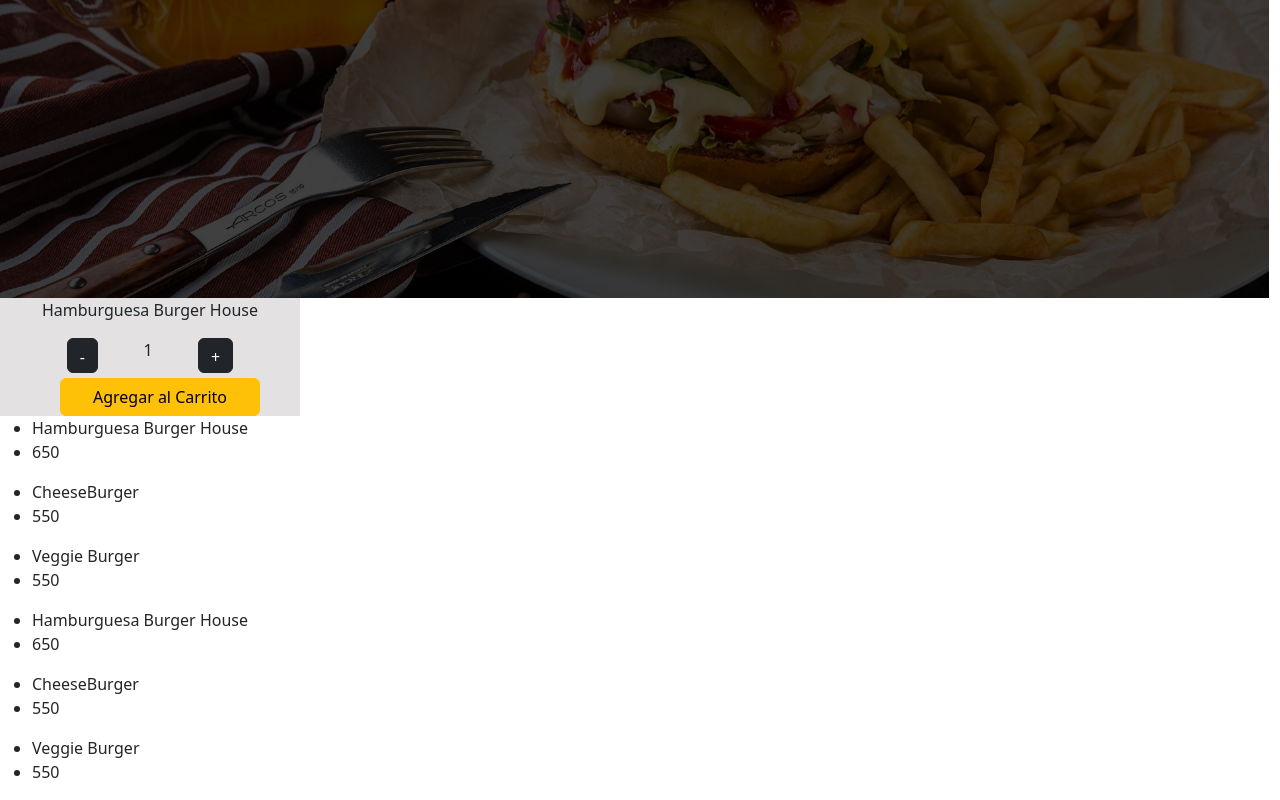
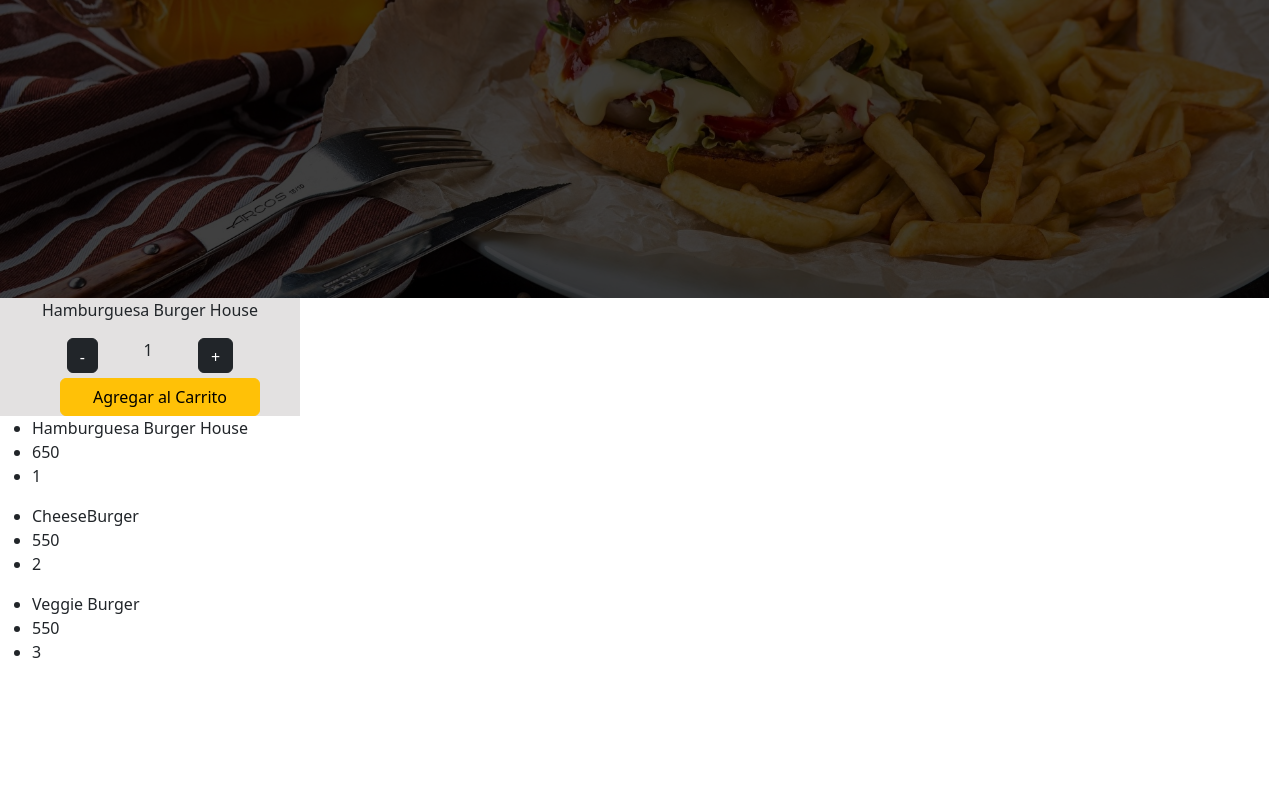
Before and after one commit to RodriiContreras/Proyecto_REACT, a React (Create React App) app: page / in a window 1280 px wide. Shown: the part 516-1316 px from the top of the page. After the commit the page ends 1196 px from the top, so only its background shows below. Built offline with nearby package versions, Linux system fonts and the light colour scheme.

Commit message:
utilizamos props para mostrar items en otro componente

```diff
--- a/src/App.js
+++ b/src/App.js
@@ -26,7 +26,6 @@ function App() {
          <Opacidad/>
          <ImagenHome />
           <ItemListContainer greeting='Burger House'/>
-          <ItemList/>
 
     </div>
   );
--- a/src/component/ItemListContainer.jsx
+++ b/src/component/ItemListContainer.jsx
@@ -1,17 +1,48 @@
 import React from 'react'
 import ItemCount from './ItemCount/ItemCount'
 import ItemList from './Items/ItemList'
+import {useEffect, useState} from 'react'
 
 const contador= (cantidad) =>{
     console.log(cantidad)
 }
+const items =[
+    {id:'1',
+    titulo:'Hamburguesa Burger House',
+    precio:650},
+    {id:'2',
+    titulo:'CheeseBurger',
+    precio:550
+    },
+    {id:'3',
+    titulo:'Veggie Burger',
+    precio:550
+    }
+  ]
 
 function ItemListContainer(props){
+    const [itemLista, setListaItems] = useState([])
+    useEffect(() => {
+        const task = new Promise ((resuelto,rechazado)=>{
+          let status = 400
+         if (status === 400){
+             setTimeout(()=>{
+                resuelto(items)
+             },2000)
+         }
+         else{
+             rechazado('rechazado')
+         }
+      })
+      .then((resp)=>setListaItems(resp))
+      .catch(err=>{console.log('alto error')})
+    },  [])
+
     return (
         <div>
             <h1 style={{position:'absolute',top:'350px',left:'35%',fontSize:'85px',color:'rgba(237,176,38,255)',zIndex:'+4100',fontFamily:'Raleway, sans-serif'}}>{props.greeting}</h1>
             <ItemCount stock={10} inicial={1} carrito={contador}/>
-            <ItemList/>
+            <ItemList listaItems={itemLista}/>
         </div>
 
     )
--- a/src/component/Items/Item.js
+++ b/src/component/Items/Item.js
@@ -1,50 +1,13 @@
 import React from 'react'
-import { useState, useEffect } from 'react';
 
-
-function Item() {
-    const [itemLista, setListaItems] = useState([])
-useEffect(() => {
-    const items =[
-        {id:'1',
-        titulo:'Hamburguesa Burger House',
-        precio:650},
-        {id:'2',
-        titulo:'CheeseBurger',
-        precio:550
-        },
-        {id:'3',
-        titulo:'Veggie Burger',
-        precio:550
-        }
-      ]
-
-      const task = new Promise ((resuelto,rechazado)=>{
-        let status = 400
-       if (status === 400){
-           setTimeout(()=>{
-              resuelto(items)
-           },2000)
-       }
-       else{
-           rechazado('rechazado')
-       }
- })
- const ObtenerPromesa=()=>{
-    return task
-}
-
-       ObtenerPromesa()
-       .then((resp)=>setListaItems(resp))
-       .catch(err=>{console.log('alto error')})
-     },  [])
-
+function Item({nombreItem,precioItem,idItem}){
     return (
         <div>
-             {itemLista.map((item,valor)=><ul key={valor}>
-             <li>{item.titulo}</li>
-             <li>{item.precio}</li>
-             </ul>)}
+             <ul>
+                 <li>{nombreItem}</li>
+                 <li>{precioItem}</li>
+                 <li>{idItem}</li>
+             </ul>
         </div>
     )
 }
--- a/src/component/Items/ItemList.js
+++ b/src/component/Items/ItemList.js
@@ -1,12 +1,13 @@
 import React from 'react'
-import Item from './Item';
+import Item from './Item'
 
- function ItemList() {
-    return (
+ function ItemList({listaItems}) {
+    return(
         <div>
-         <Item/>
+           {listaItems.map(items=><Item nombreItem={items.titulo} precioItem={items.precio} idItem={items.id}/>)}
         </div>
     )
 }
 
+
 export default ItemList
```
